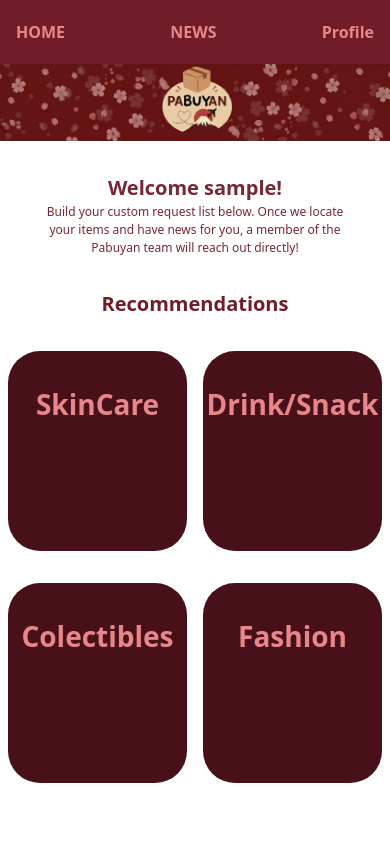
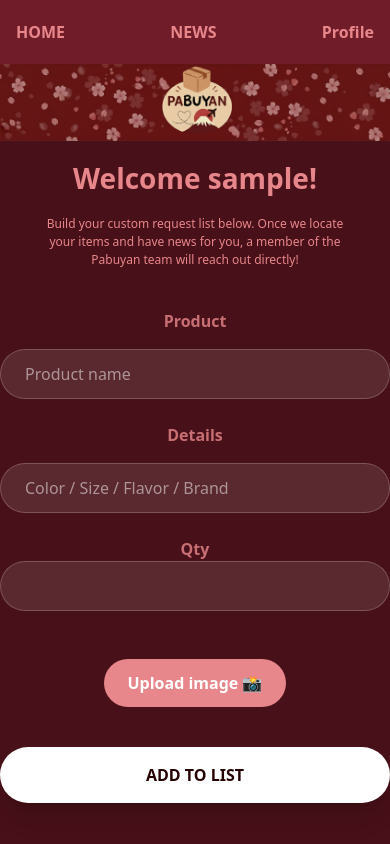
Before and after one commit to wattakeshi/Japan-paBUYan, a React (Vite) app: page / in a window 390 px wide. Shown: the top 844 px of the page. Built offline with nearby package versions, Linux system fonts and the light colour scheme; sample sign-in values are in the browser's storage.

Commit message:
fix: ProductForm mobile design

```diff
--- a/src/Components/AddProductForm.jsx
+++ b/src/Components/AddProductForm.jsx
@@ -5,7 +5,7 @@ const AddProductForm = () => {
 <div className="flex flex-col items-center w-full max-w-lg mx-auto gap-6 mt-10">
 
 <div className="w-full flex flex-col sm:flex-row items-center gap-4">
-     <label className="w-full sm:w-32 text-right font-bold text-cor5/80">Product </label>
+     <label className="w-full sm:w-32 text-center sm:text-right font-bold text-cor5/80">Product </label>
      <input
       type="text"
       placeholder="Product name"
@@ -14,23 +14,22 @@ const AddProductForm = () => {
 </div>
 
 <div className="w-full flex flex-col sm:flex-row items-center gap-4">
-     <label className="w-full sm:w-32 text-right font-bold text-cor5/80">Details </label>
+     <label className="w-full sm:w-32 text-center sm:text-right font-bold text-cor5/80">Details </label>
      <input
       type="text"
       placeholder="Color / Size / Flavor / Brand"
       className="w-full flex-1 bg-white/10 border border-white/20 rounded-full px-6 py-3 text-white outline-none focus:border-cor5"
     />
 </div>
-
-  {/* Quantidade e URL podem ficar na mesma linha se quiser economizar espaço */}
-<div className="w-full flex flex-col sm:flex-row gap-4">
-    <div className="flex-1 flex items-center gap-4">
-       <label className="w-32 sm:w-32 text-right font-bold text-cor5/80">Qty</label>
+<div className="w-full flex flex-col sm:flex-row ">
+    <div className=" flex items-center">
+       <p className="sm:w-32 mx-auto text-center sm:text-right font-bold text-cor5/80">Qty</p>
+       </div>
         <input
         type="number"
         className="w-full bg-white/10 border border-white/20 rounded-full px-6 py-3 text-white"
       />
-    </div>
+
 </div>
 
 <div className="w-full flex flex-col sm:flex-row items-center gap-4 mt-2">
--- a/src/Components/Header.jsx
+++ b/src/Components/Header.jsx
@@ -8,21 +8,20 @@ const Header = () => {
   return (
  <>
  <div>
-    <div className="hidden md:block">
-    <div className=' bg-cor2 h-[740px] w-full py-20  '>
-          <h1 className='py-4 w-3/4 mx-auto font-bold text-cor5 text-center text-[45px]'> Welcome {username}!</h1>
-      <p className='py-4 w-4/5 mx-auto text-cor5 text-center text-[16px]'>Build your custom request list below. Once we locate your items and have news for you, a member of the Pabuyan team will reach out directly!</p>
+      <div className='block md:hidden lg:hidden'>
+    <img src={banner} alt="PaBUYan Banner" />
+
+
+    </div>
+  </div>
+    <div className="">
+    <div className=' bg-cor2 h-[740px] w-full md:py-20  '>
+          <h1 className='py-4 w-3/4 mx-auto font-bold text-cor5 text-center md:text-[45px] text-[28px]'> Welcome {username}!</h1>
+      <p className='md:py-4 w-4/5 mx-auto text-cor5 text-center md:text-[16px] text-[12px]'>Build your custom request list below. Once we locate your items and have news for you, a member of the Pabuyan team will reach out directly!</p>
       <AddProductForm />
     </div>
     </div>
-    <div className='block md:hidden lg:hidden'>
-    <img src={banner} alt="PaBUYan Banner" />
 
-     <h1 className='pt-8 w-3/4 mx-auto font-bold text-cor3 opacity-95 text-center text-[20px]'> Welcome {username}!</h1>
-      <p className=' w-4/5 mx-auto text-cor3 opacity-95 text-center text-[12px]'>Build your custom request list below. Once we locate your items and have news for you, a member of the Pabuyan team will reach out directly!</p>
-
-    </div>
-  </div>
     </>
   )
 }
```
